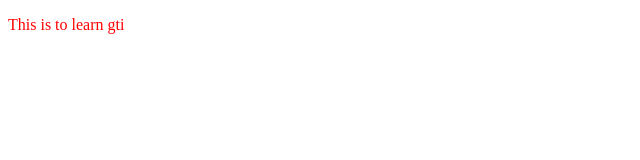
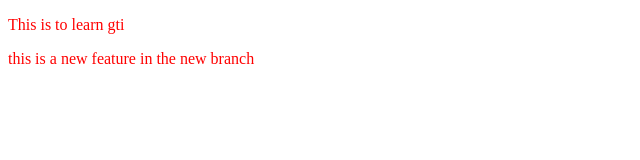
Before and after one commit to Anwesha712/localrepo, a plain HTML site: page index.html in a window 1280 px wide. Shown: the whole page, without its empty margins (0-640 px from the left). Drawn offline with Linux system fonts and the light colour scheme.

Commit message:
add feature

```diff
--- a/index.html
+++ b/index.html
@@ -8,5 +8,6 @@
 </head>
 <body>
     <p>This is to learn gti</p>
+    <p>this is a new feature in the new branch</p>
 </body>
 </html>
```
